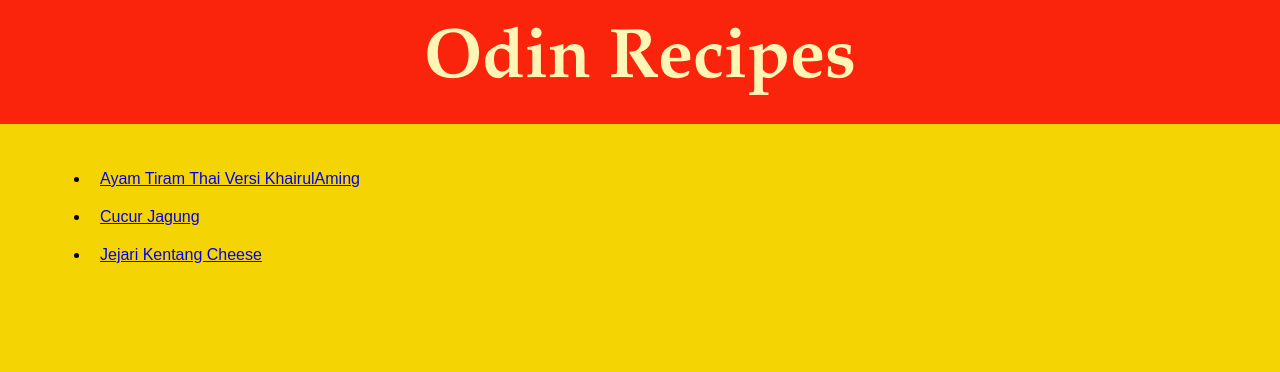
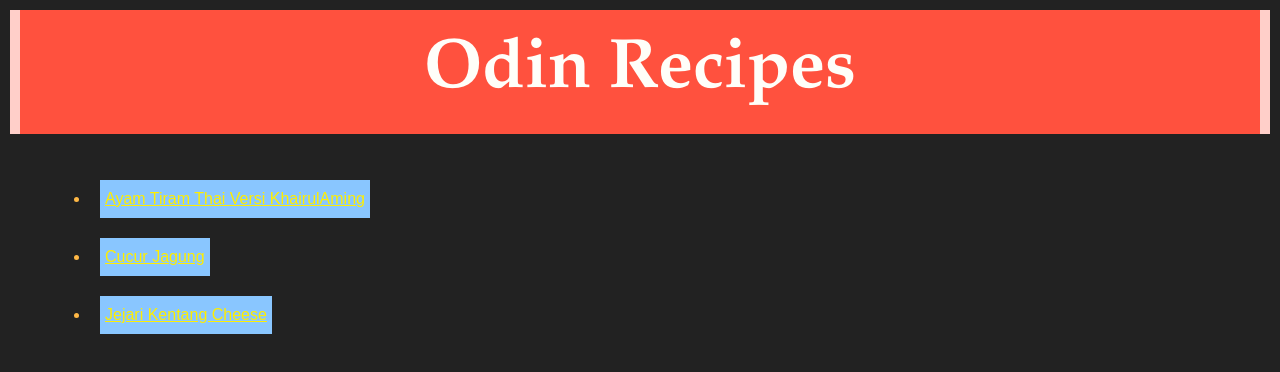
Before and after one commit to azimamdan/odin-recipes, a plain HTML site: page index.html in a window 1280 px wide. Drawn offline with Linux system fonts and the light colour scheme.

Commit message:
Update styles.css

```diff
--- a/styles.css
+++ b/styles.css
@@ -2,21 +2,21 @@ body {
     width: 100%;
     height: 100vh;
     margin: 0;
-    background-color: #F5D404;
+    background-color: #222222;
     font-family: Arial, Helvetica, sans-serif;
 }
-/*
+
 .header {
-    background-color: #FA240C;
+    background-color: #ffcfc9;
     height: auto;
     width: auto;
     padding: 0% 10px;
     margin: 10px;
 }
-*/
+
 h1 {
-    color: #FFF6B6;
-    background-color: #FA240C;
+    color: #fffef9;
+    background-color: #ff513e;
     width: auto;
     max-height: 100px;
     text-align: center;
@@ -28,9 +28,22 @@ h1 {
 
 ul {
     padding: 20px;
+    color: #ffb845;
 }
 
 ul li{
     margin-left: 70px;
     padding: 10px;
 }
+
+a:link, a:visited {
+    color: #ffee00;
+    background-color: #89c6ff;
+    padding: 10px 5px;
+    display: inline-flex;
+}
+
+a:hover {
+    color: #222222;
+    background-color: aliceblue;
+}
```
